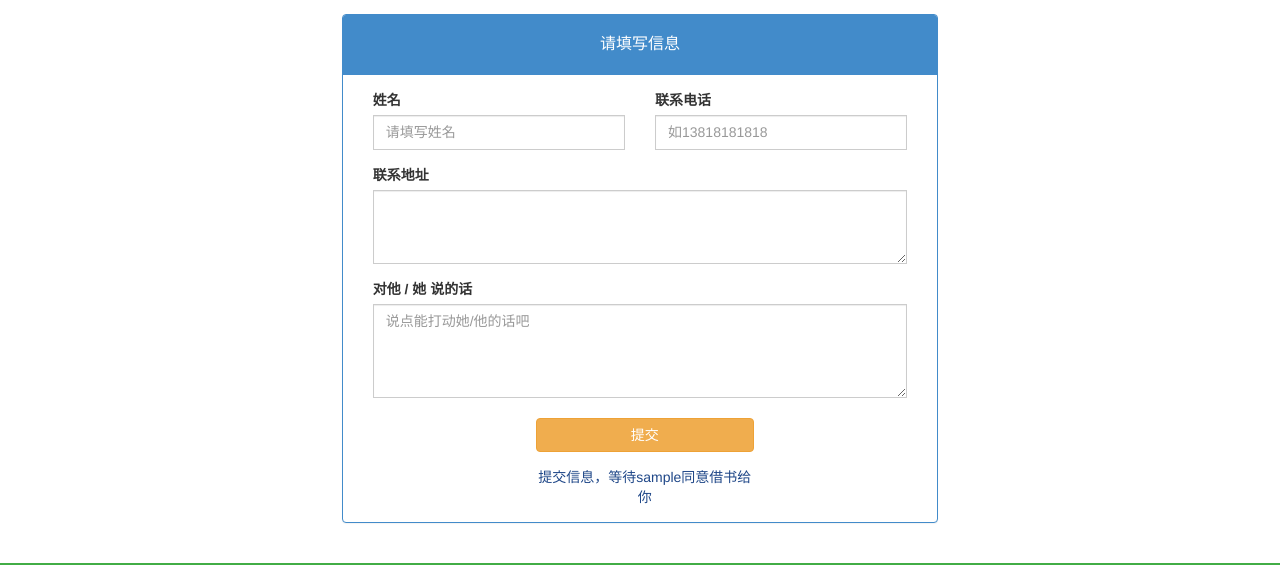
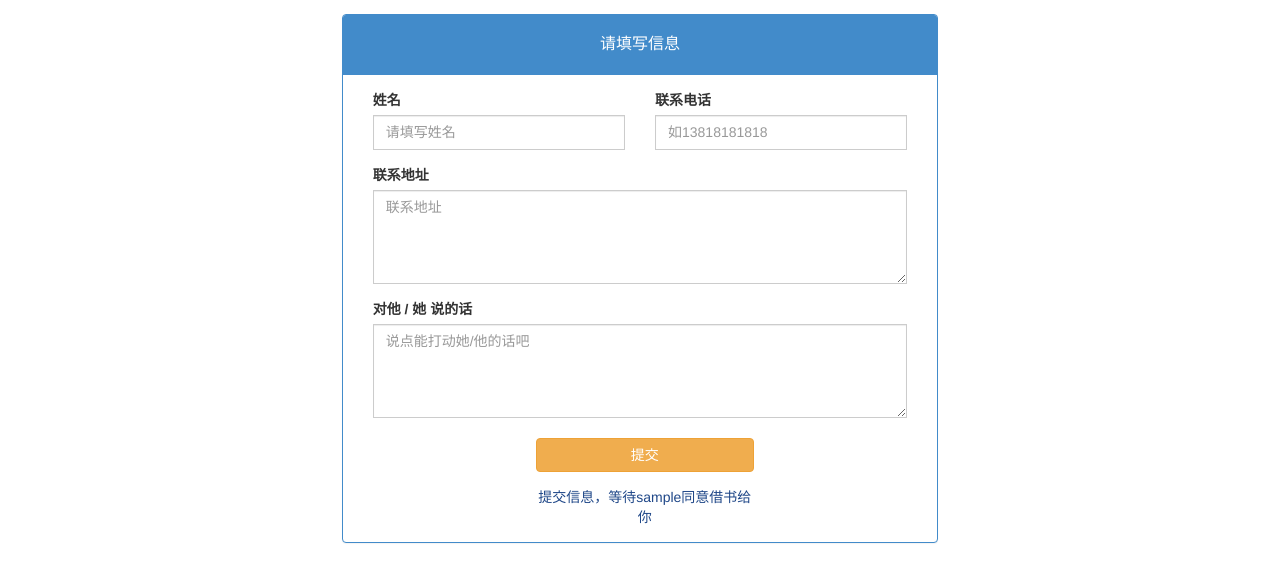
Before and after one commit to atraraxia/sharebook, a Flask app: template app/templates/drift.html in a window 1280 px wide. Shown: the part 432-1015 px from the top of the page. Run offline with Flask 2, Linux system fonts and the light colour scheme; the template is opened without the code that fills it: values that come from a table or form of the project are taken from there, most other values are stand-ins (such as "Sample title", 1, 10 or a date in 2020); some libraries are stand-ins or nearby versions.

Commit message:
注册页面Bug

```diff
--- a/app/forms/book.py
+++ b/app/forms/book.py
@@ -12,7 +12,7 @@ class DriftForm(Form):
     recipient_name = StringField('收件人姓名', validators=[DataRequired(), Length(min=2, max=20)])
     mobile = StringField('手机号', validators=[DataRequired(), Regexp('^1[0-9]{10}$', 0, '请输入正确的手机号')])
     message = StringField('留言')
-    address = StringField('地址', validators=[DataRequired(), Length(min=10, max=70, message='地址必须大于10个字符')])
+    address = StringField('地址', validators=[DataRequired(), Length(min=2, max=20)])
 
 class LengForm(Form):
     title=StringField(validators=[Length(min=1, max=30), DataRequired(message='书名不能为空')])
--- a/app/templates/auth/register.html
+++ b/app/templates/auth/register.html
@@ -10,7 +10,7 @@
             <div class="container r_con">
             <div class="reg_title clearfix">
                 <h1>用户注册</h1>
-                <a href="login.html">登录</a>
+                <a href="{{ url_for('views.login') }}">登录</a>
             </div>
             <div class="reg_form clearfix">
                 <form action="{{ url_for('views.register') }}" method="post">>
--- a/app/templates/drift.html
+++ b/app/templates/drift.html
@@ -64,9 +64,11 @@
 
                             <div class="col-md-12" style="margin-top: 15px;">
                             <label>联系地址</label>
-                                <textarea class="form-control" rows="3" id="address" name="address">
-                            {{ form.address.data | default('',true) }}
-                                </textarea>
+{#                                <textarea class="form-control" rows="3" id="address" name="address">#}
+{#                            {{ form.address.data | default('',true) }}#}
+{#                                </textarea>#}
+                                <textarea class="form-control" id="address" name="address" rows="4"
+                                  placeholder="联系地址">{{ form.address.data | default('',true) }}</textarea>
                             </div>
 
 
```
Also changed, not shown: app/data1.sqlite.
